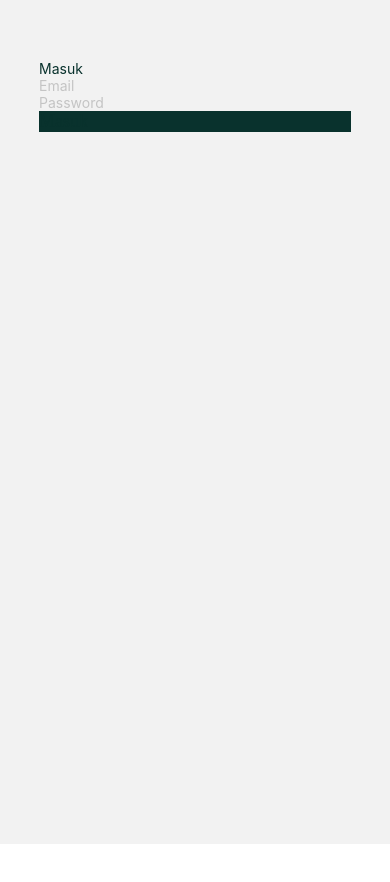
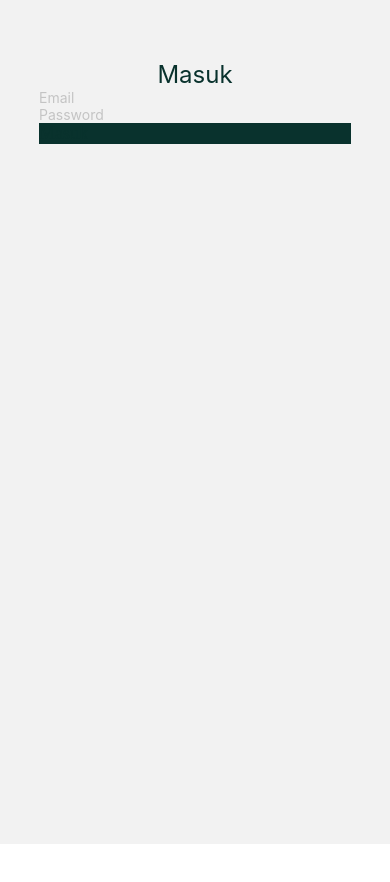
Before and after one commit to FARRAS-DARKUNO/Monitoeing-ITERA-HERRO, a React Native app: screen /BerandaPage in a window 390 px wide. Shown: the top 882 px of the page. Built offline with nearby package versions, Linux system fonts and the light colour scheme.

Commit message:
update formik

```diff
--- a/src/page/login/login_page.js
+++ b/src/page/login/login_page.js
@@ -15,7 +15,9 @@ const LoginPage = ({ navigation }) => {
     return (
         <View style={styles.container}>
           <View style={styles.content}>
-            <Text style={[stylesGlobal.primer]}>Masuk</Text>
+          <View style={[{alignItems:'center'}]}>
+                <Text style={[stylesGlobal.primer,stylesGlobal.header1]}>Masuk</Text>
+            </View>
               <Formik
                 initialValues={{email: '', password: ''}}
                 onSubmit={(values, actions) => {
@@ -34,6 +36,7 @@ const LoginPage = ({ navigation }) => {
                   return (
                     <View>
                       <TextInput
+                        style
                         placeholder="Email"
                         value={values.email}
                         underlineColorAndroid="transparent"
```
